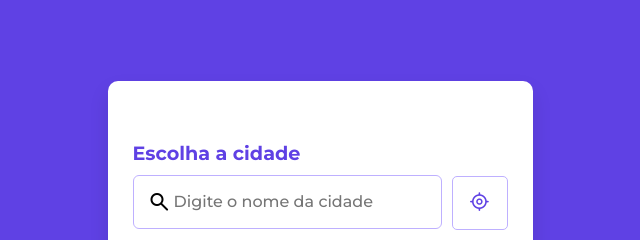
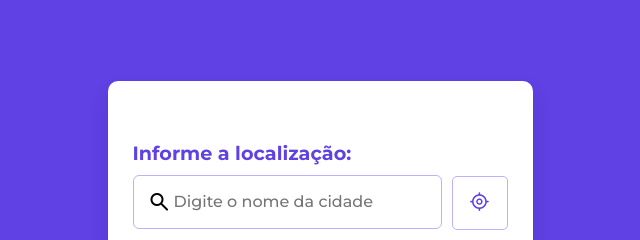
Before and after one commit to cleitoncfs/App-Clima, a plain HTML site: page index.html in a window 1280 px wide. Shown: the top 240 px of the page, 320-960 px from the left. Drawn offline with nearby package versions, Linux system fonts and the light colour scheme; no server answers.

Commit message:
Atualização do projeto

```diff
--- a/index.html
+++ b/index.html
@@ -7,6 +7,7 @@
   <!-- Importando fontes do Google para ícones -->
   <link rel="stylesheet" href="https://fonts.googleapis.com/css2?family=Material+Symbols+Rounded:opsz,wght,FILL,GRAD@24,400,0,0" />
   <link rel="stylesheet" href="css/style.css">
+  <link rel="icon" type="image/png" sizes="32x32" href="icons/favicon-32x32.png">
   <script src="js/scripts.js" defer></script>
 </head>
 <body>
@@ -14,7 +15,7 @@
         <!-- Seção de Pesquisa -->
 <div class="search-section">
     <div class="input-wrapper">
-        <h4>Escolha a cidade</h4> <!-- Título acima da caixa de input -->
+        <h4>Informe a localização:</h4> <!-- Título acima da caixa de input -->
         <div class="search-container"> <!-- Adicionada para melhor controle de layout -->
             <span class="material-symbols-rounded">search</span>
             <input type="search" placeholder="Digite o nome da cidade" class="search-input">
```
Also changed, not shown: icons/favicon-32x32.png (added).
